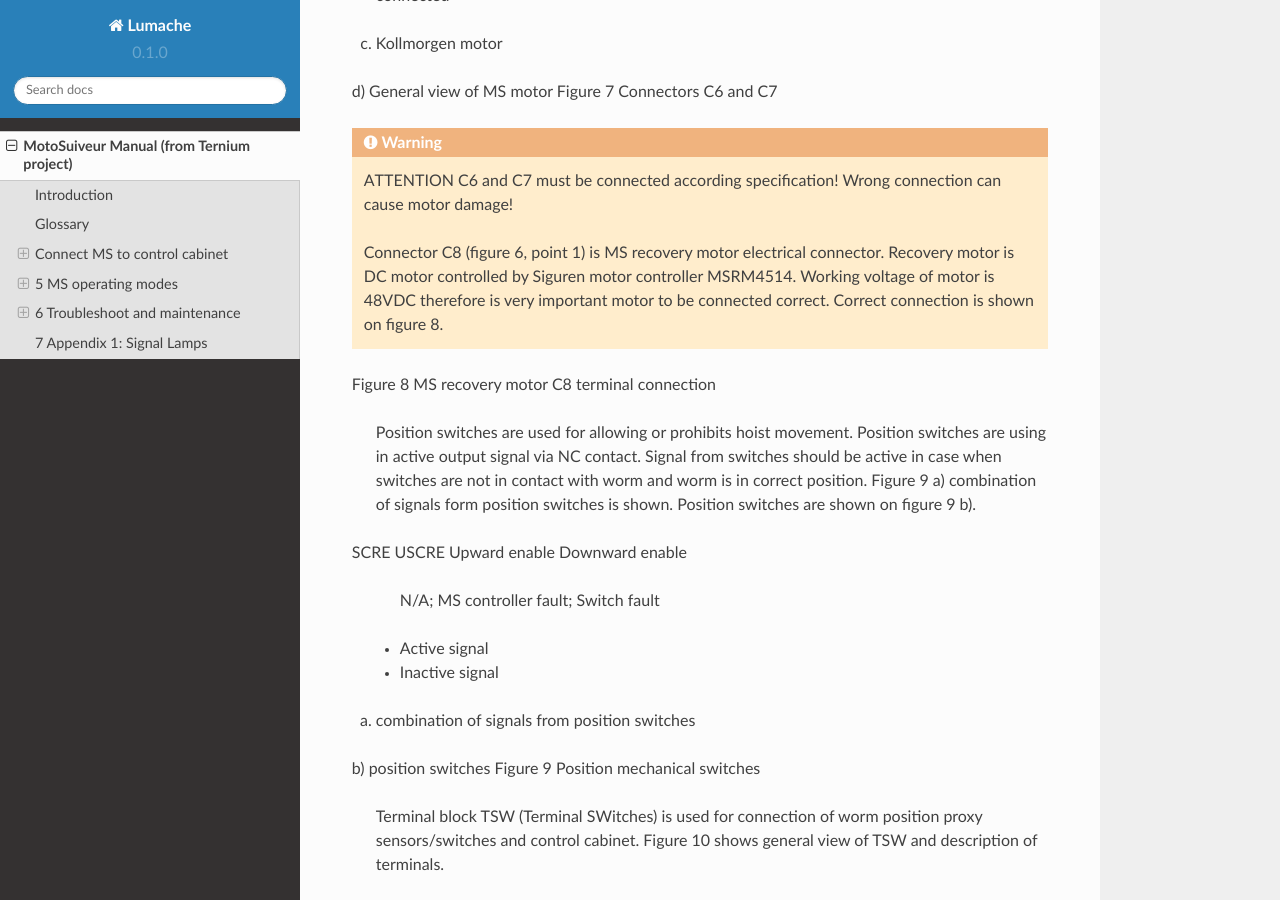
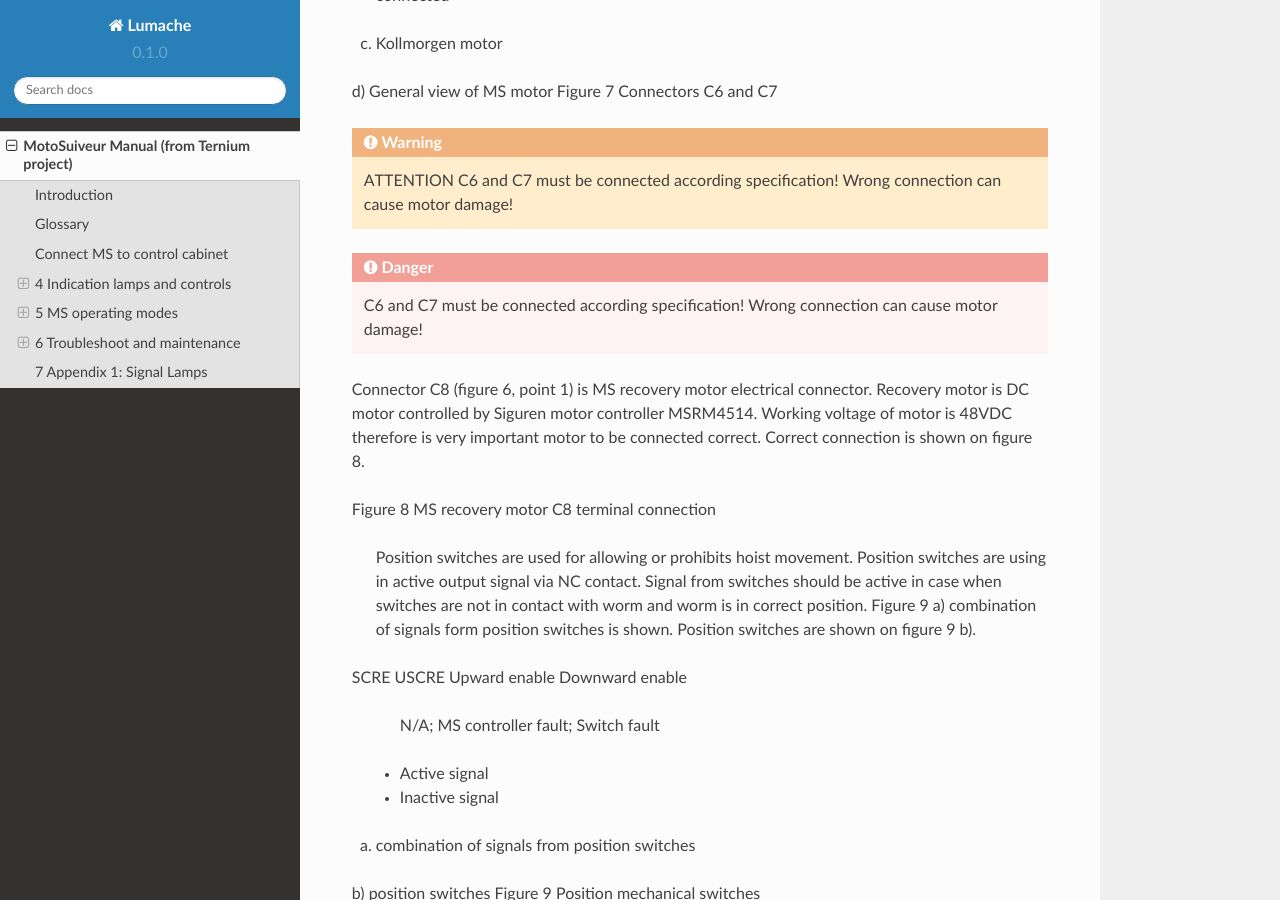
Before and after one commit to Peterpiotr/siguren-documentation-3, a Sphinx documentation site: the page built from docs/source/11_Manual_ternium/manual_ternium.rst, in a window 1280 px wide and 900 px high, scrolled down 1774 px. Built offline with Sphinx 7.4.7 and the Read the Docs theme 2.0.0, drawn with Linux system fonts in a browser that asks for light colours; pages that are not in the unit, such as notebooks, are missing from menus.

Commit message:
working on warning

```diff
--- a/docs/source/11_Manual_ternium/manual_ternium.rst
+++ b/docs/source/11_Manual_ternium/manual_ternium.rst
@@ -93,11 +93,13 @@ d) General view of MS motor
 Figure 7 Connectors C6 and C7
 
 .. warning::
-	ATTENTION
- 	C6 and C7 must be connected according specification! Wrong connection can cause motor damage!
+    ATTENTION
+    C6 and C7 must be connected according specification! Wrong connection can cause motor damage!
 
+.. danger::
+    C6 and C7 must be connected according specification! Wrong connection can cause motor damage!
 
-	Connector C8 (figure 6, point 1) is MS recovery motor electrical connector. Recovery motor is DC motor controlled by Siguren motor controller MSRM4514. Working voltage of motor is 48VDC therefore is very important motor to be connected correct. Correct connection is shown on figure 8.
+Connector C8 (figure 6, point 1) is MS recovery motor electrical connector. Recovery motor is DC motor controlled by Siguren motor controller MSRM4514. Working voltage of motor is 48VDC therefore is very important motor to be connected correct. Correct connection is shown on figure 8.
 
 
 Figure 8 MS recovery motor C8 terminal connection
@@ -142,7 +144,10 @@ T8	Recovery motor power supply
 T9	Heater
 	Figure 11 shows general view of connection between MS and control cabinet (MSCC). For more detail about connection, please review electrical circuit diagram for the corresponding project.
  Figure 11 General view of connection between MS and MSCC
+
 4	Indication lamps and controls
+---------------------------------
+
 	Indication lamps and local controls are shown on figure 3. They are located on front door of control cabinet.
 	Indication lamps indicates:
 	- MS status – figure 3, items 2, 8;
```
